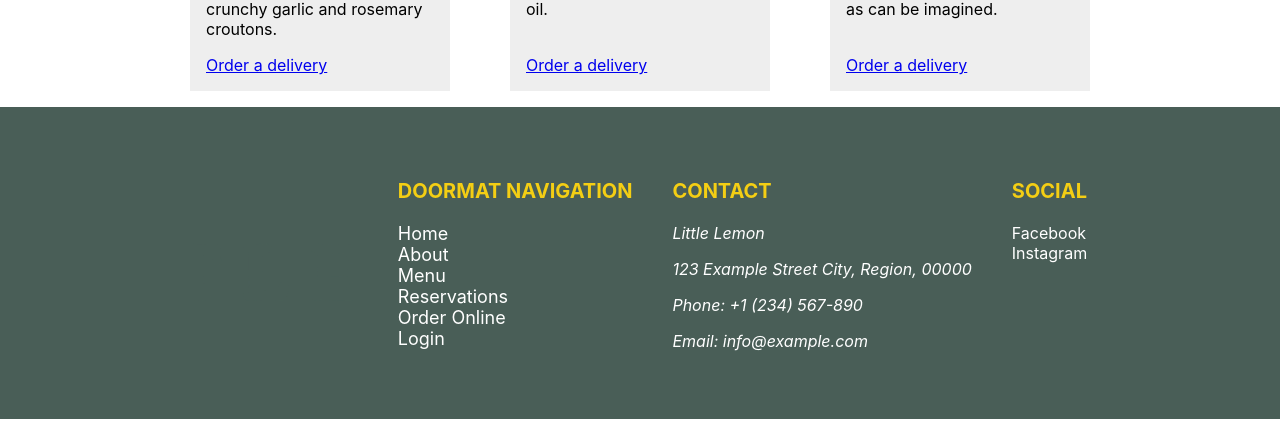
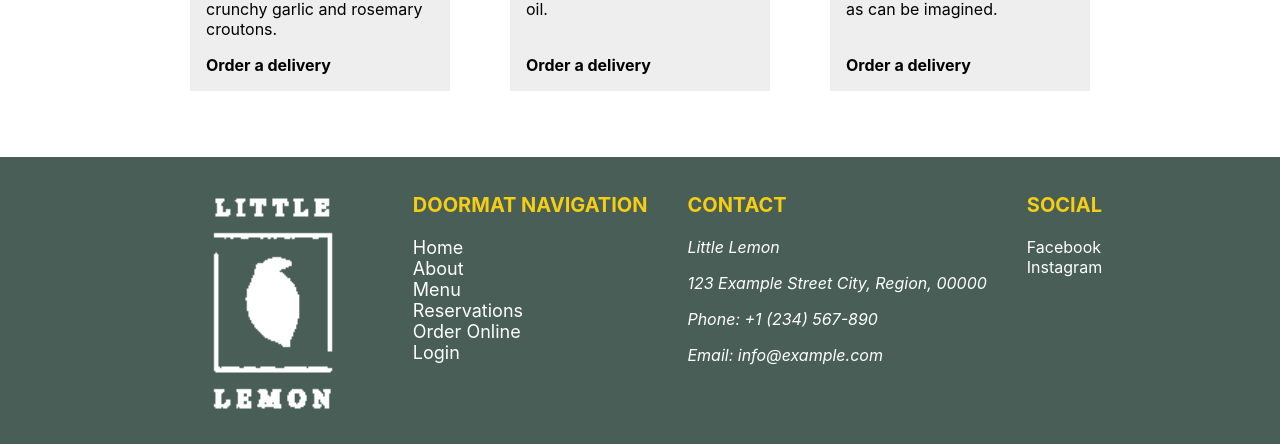
Before and after one commit to El-Ahmed/little-lemon, a React (Create React App) app: page / in a window 1280 px wide. Shown: the part 1156-1600 px from the top of the page. Before the commit the page ends 1575 px from the top, so only its background shows below. Built offline with nearby package versions, Linux system fonts and the light colour scheme.

Commit message:
use logo in footer

```diff
--- a/src/App.css
+++ b/src/App.css
@@ -39,7 +39,7 @@ nav ul {
   font-size: 18px;
 }
 
-nav a {
+a {
   text-decoration: none;
   color: black;
 }
@@ -97,6 +97,7 @@ section {
   flex-direction: column;
   justify-content: center;
   align-items: center;
+  margin-bottom: 50px;
 
   >div {
     max-width: 900px;
@@ -189,6 +190,8 @@ article {
 
   a {
     margin-top: auto;
+    font-weight: bold;
+    font-size: 16px;
   }
 }
 
--- a/src/Footer.js
+++ b/src/Footer.js
@@ -2,7 +2,7 @@
 function Footer() {
     return (
         <footer>
-            <img src="Logo.svg" alt="Logo of little lemon restaurant" width="160" height="280" />
+            <img src="logo-green.png" alt="Logo of little lemon restaurant" width="190" height="258" />
             <div>
                 <nav>
                     <h3>Doormat Navigation</h3>
```
Also changed, not shown: public/logo-green.png (added).
